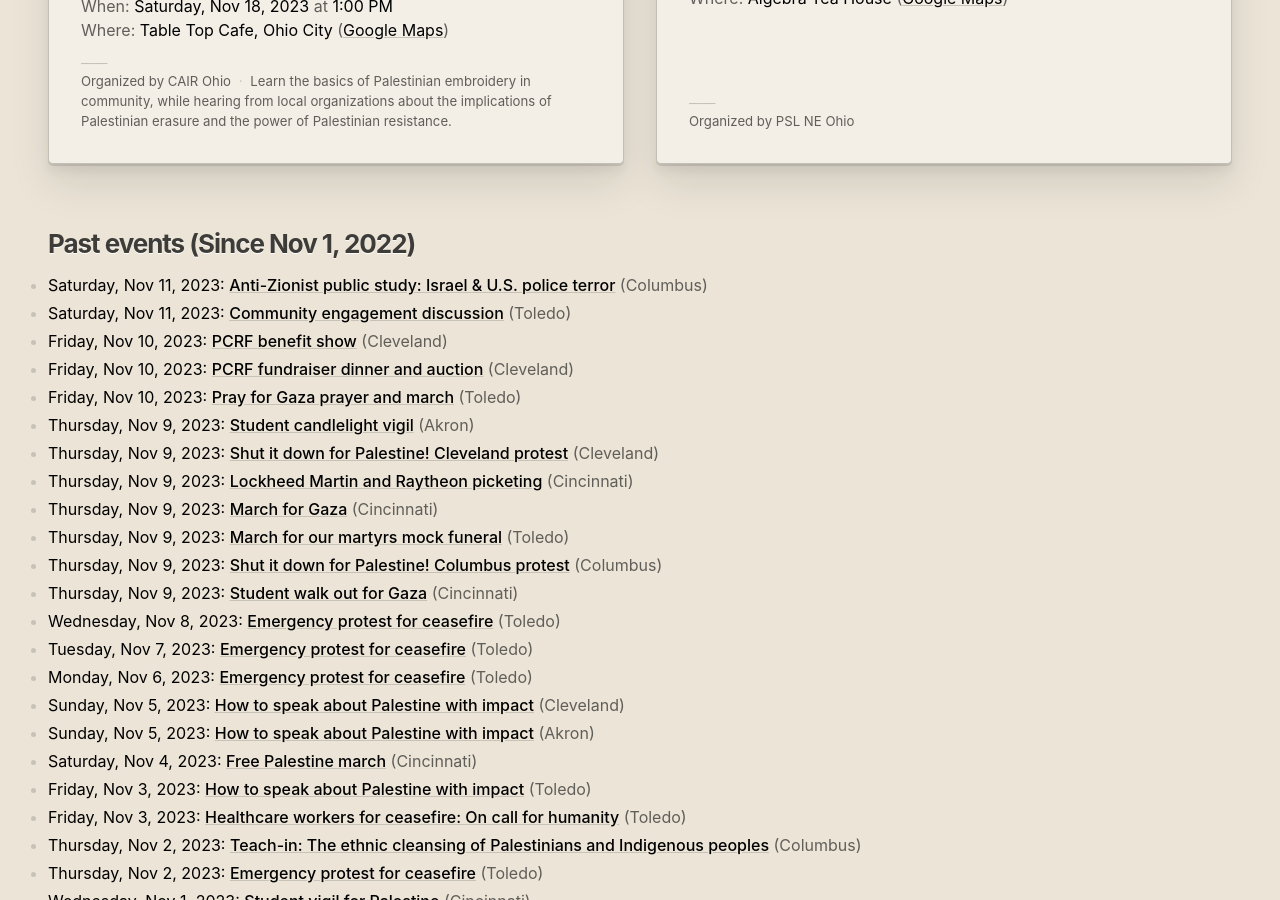
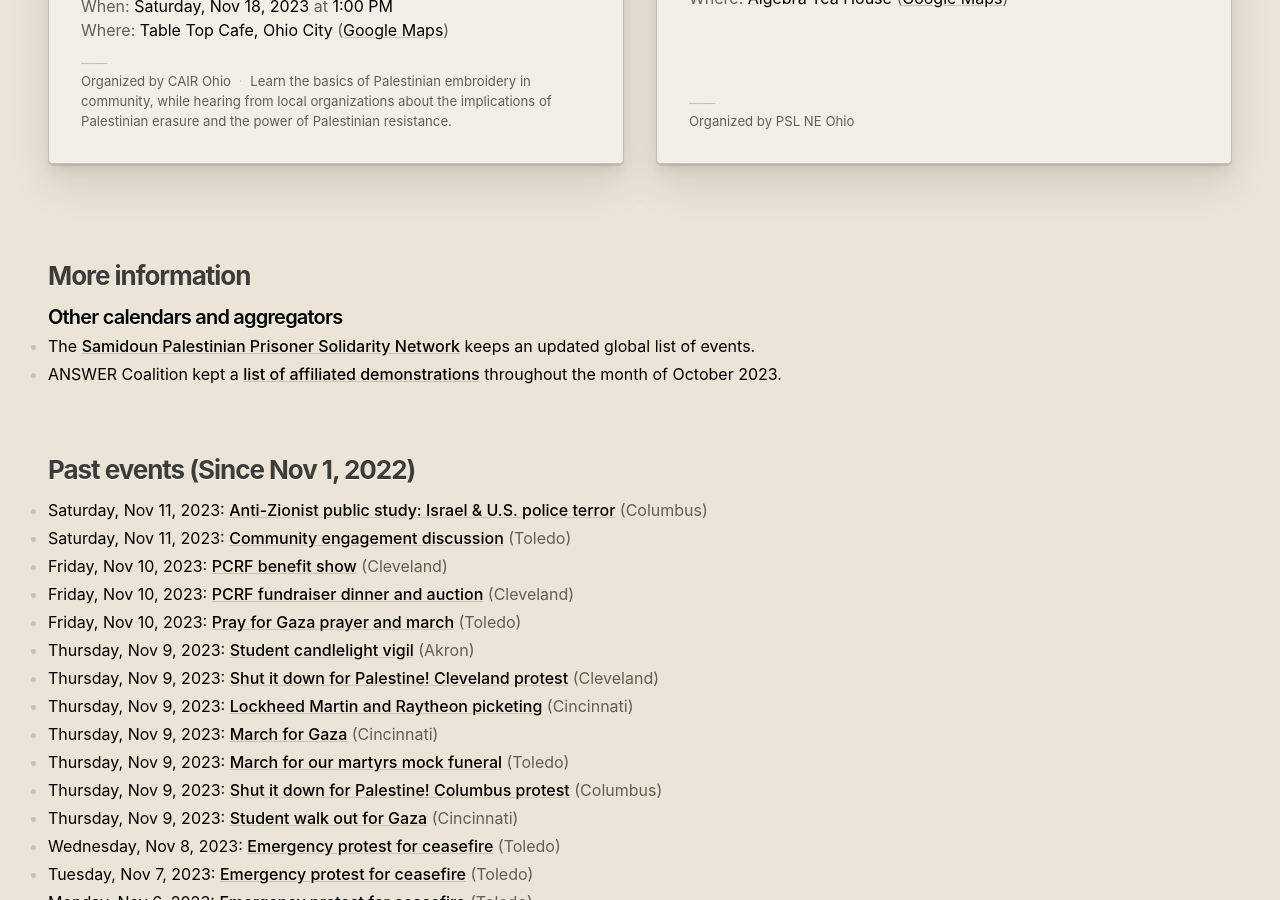
Before and after one commit to skullface/ohio-for-palestine, a Jekyll site: the page built from index.html, in a window 1280 px wide and 900 px high, scrolled down 1624 px. Built offline with Jekyll 4.4.1, drawn with Linux system fonts in a browser that asks for light colours; some web fonts are replaced.

Commit message:
other calendars

```diff
--- a/index.html
+++ b/index.html
@@ -44,6 +44,17 @@ last_modified: 3 June 2020
   {% endfor %}
 </section>
 
+<section class="info">
+  <h2>More information</h2>
+
+  <h3>Other calendars and aggregators</h3>
+  <ul>
+    <li>The <a href="https://samidoun.net/2023/10/calendar-of-resistance-for-palestine-events-and-actions-around-the-world/">Samidoun Palestinian Prisoner Solidarity Network</a> keeps an updated global list of events.
+    </li>
+    <li>ANSWER Coalition kept a <a href="https://www.answercoalition.org/join_a_protest_near_you_free_palestine">list of affiliated demonstrations</a> throughout the month of October 2023.</li>
+  </ul>
+</section>
+
 <section class="events__past" id="past-events">
   <h2 class="events__group-title">Past events (Since Nov 1, 2022)</h2>
   <ul class="events__past__list">
```
